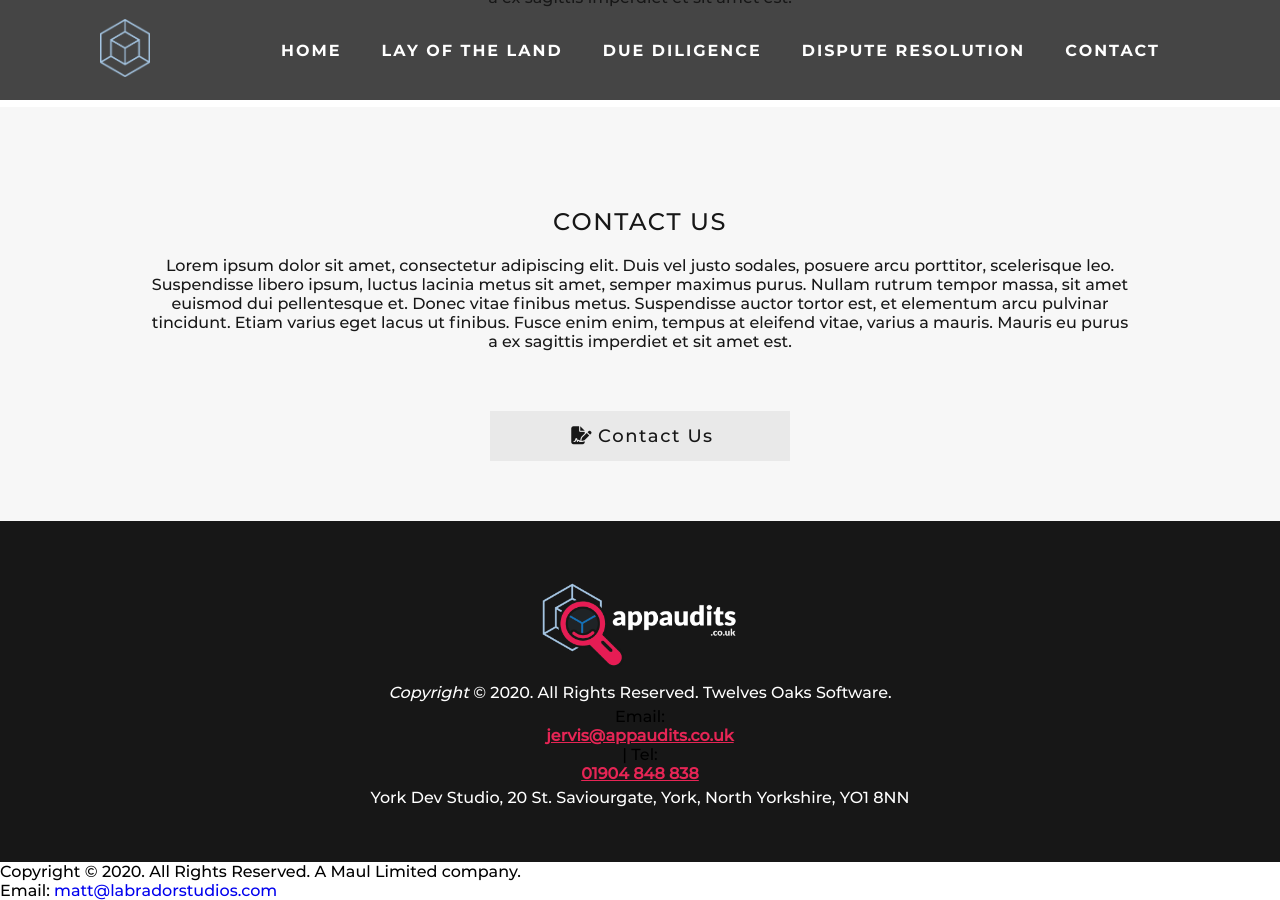
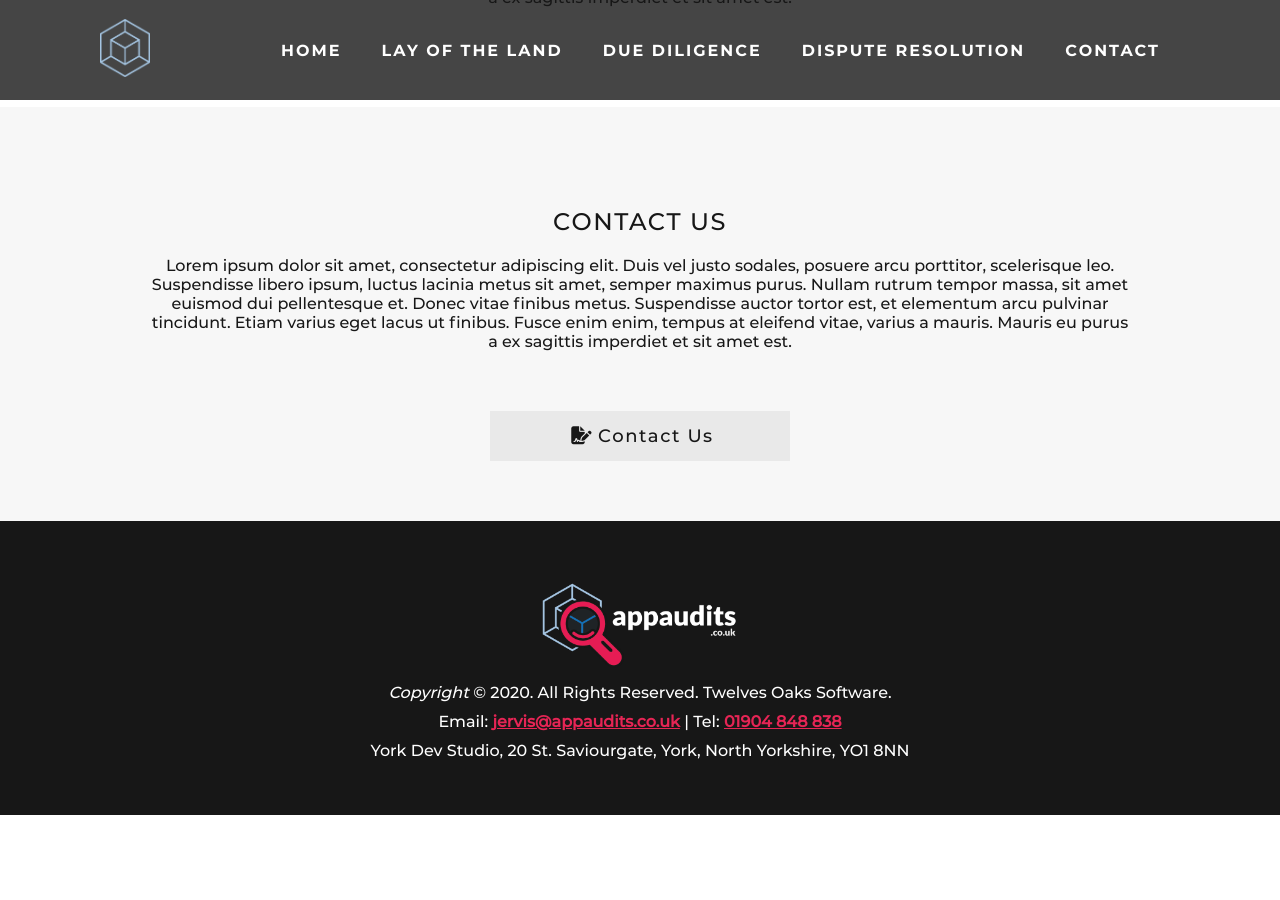
Before and after one commit to juliusyam/app-audits, a Jekyll site: the page built from due-diligence.markdown, in a window 1280 px wide and 900 px high, scrolled down 1525 px. Built offline with Jekyll 4.4.1, drawn with Linux system fonts in a browser that asks for light colours; nearby versions of some CDN libraries; after the commit the page ends 2340 px from its top, so only the background shows below that.

Commit message:
update styling in footer, add Gemfile.lock

```diff
--- a/_layouts/default.html
+++ b/_layouts/default.html
@@ -48,6 +48,7 @@
     <section class="footer">
         <img src="{{ site.baseurl }}/assets/img/logo.png">
         <p><i>Copyright</i> &copy; 2020. All Rights Reserved. Twelves Oaks Software.</p>
+        <p>
             <script type="text/javascript">
                 document.write("Email: ");
 
@@ -59,6 +60,7 @@
                 }
             </script>
             <noscript>Please enable Javascript to see the email address</noscript> | Tel: <a href="tel:+441904848838">01904 848 838</a>
+        </p>
         <p>York Dev Studio, 20 St. Saviourgate, York, North Yorkshire, YO1 8NN</p>
 
 
@@ -67,9 +69,5 @@
 
     <script src="{{ site.baseurl }}/assets/js/form.js"></script>
     <script src="{{ site.baseurl }}/assets/js/navigation-bar.js"></script>
-    <div class="content">Copyright © 2020. All Rights Reserved. A Maul Limited company.<br>Email:
-        <a href="mailto:matt@labradorstudios.com">matt@labradorstudios.com</a>
-        <br>
-    </div>
 </body>
 </html>
```
Also changed, not shown: Gemfile.lock. Lines whose indentation alone changed are shown as unchanged.
